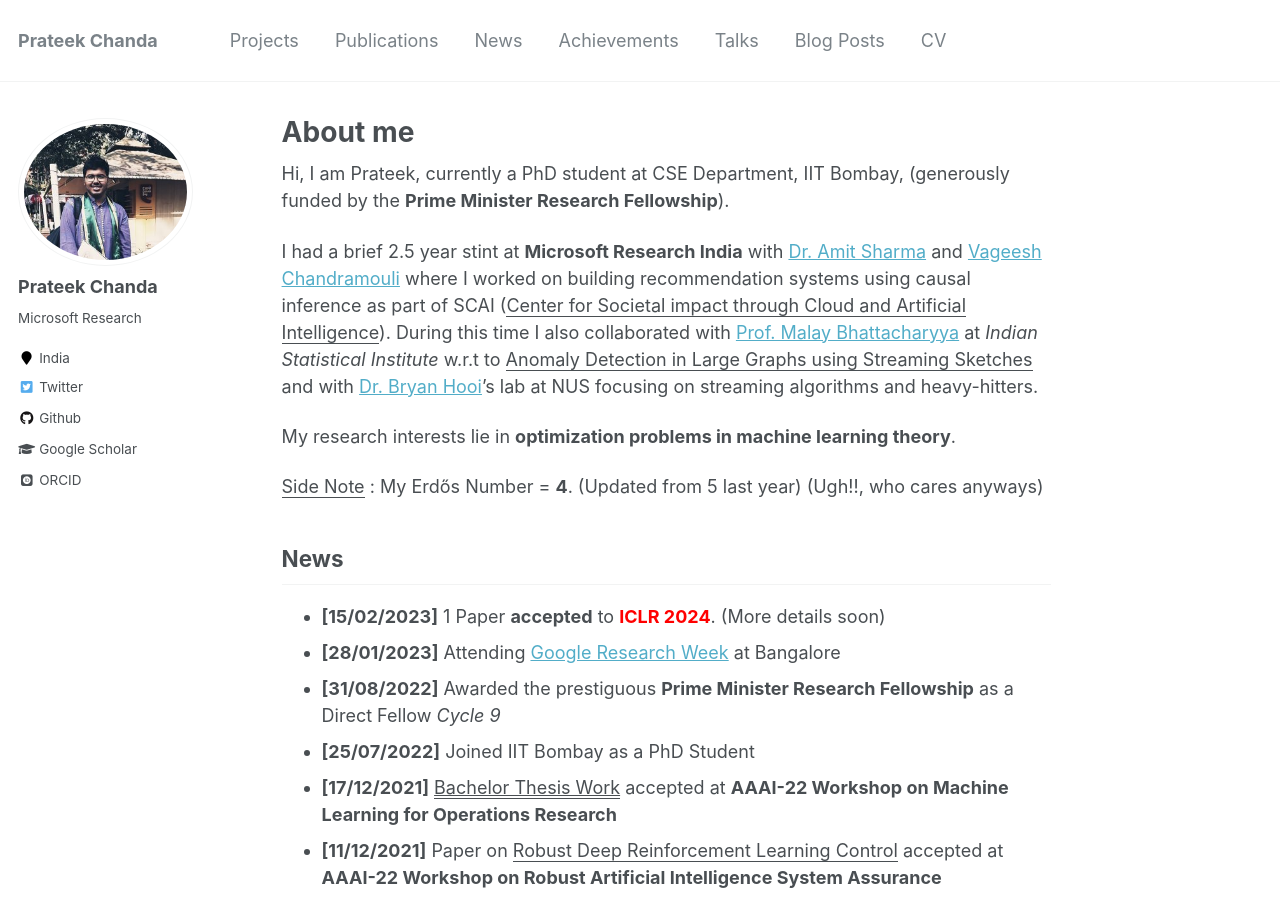
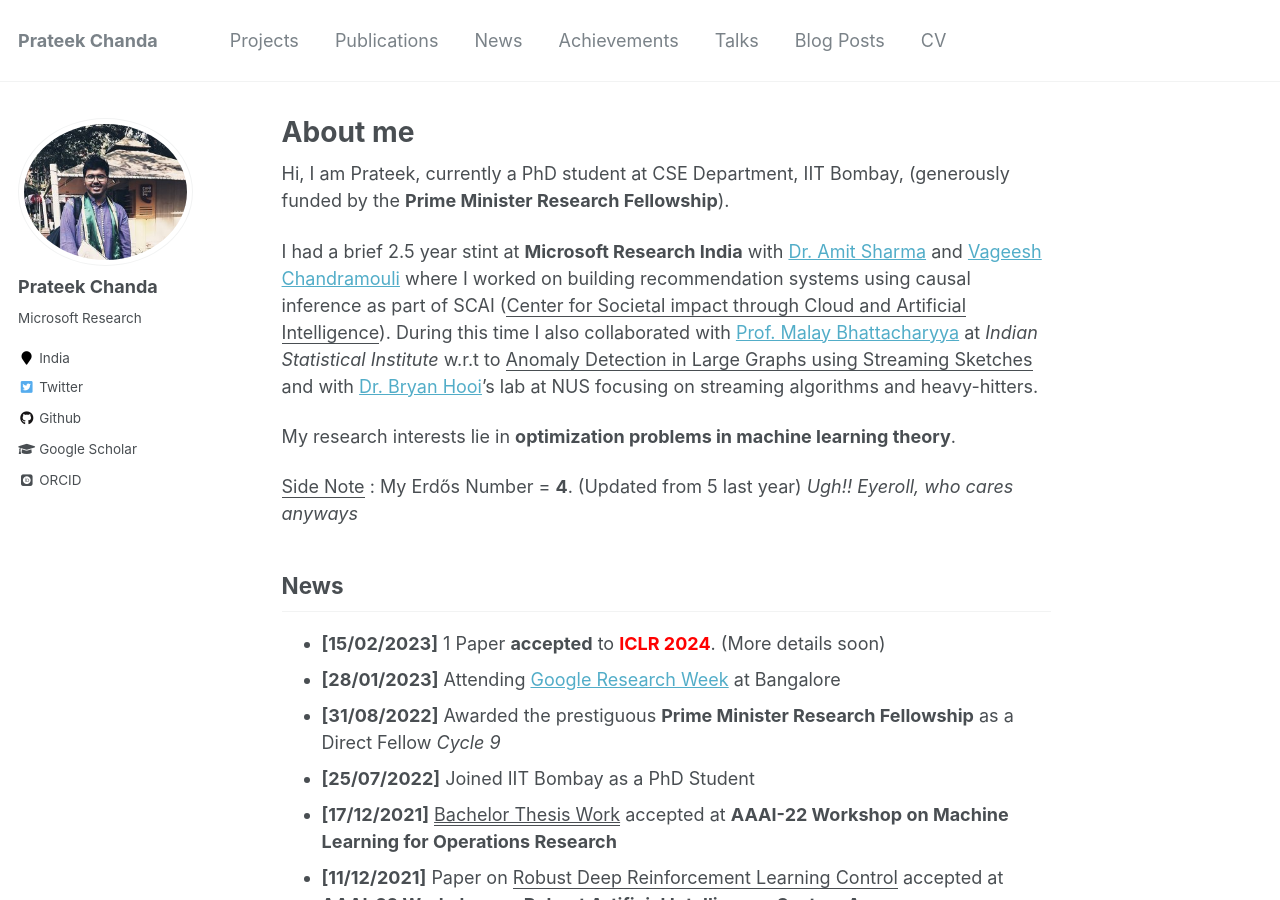
Before and after one commit to prateekiiest/prateekist.github.io, a Jekyll site: the page built from _pages/about.md, in a window 1280 px wide and 900 px high. Built offline with Jekyll 4.4.1, drawn with Linux system fonts in a browser that asks for light colours; some web fonts are replaced.

Commit message:
Update about.md

```diff
--- a/_pages/about.md
+++ b/_pages/about.md
@@ -17,7 +17,7 @@ My research interests lie in **optimization problems in machine learning theory*
 
 
 
-<ins>Side Note</ins> : My Erdős Number = **4**. (Updated from 5 last year)  (Ugh!!, who cares anyways)
+<ins>Side Note</ins> : My Erdős Number = **4**. (Updated from 5 last year)  *Ugh!! Eyeroll, who cares anyways*
 
 
 
```
